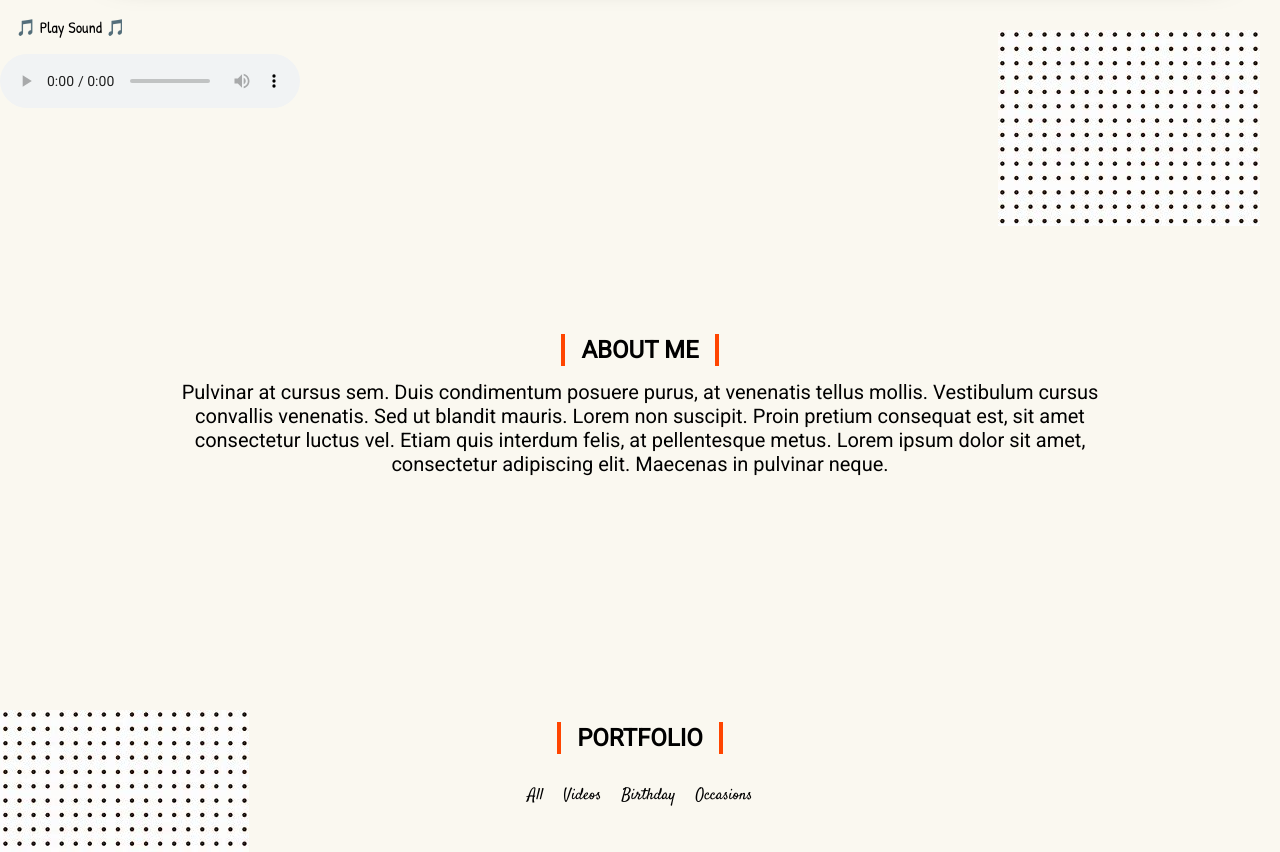
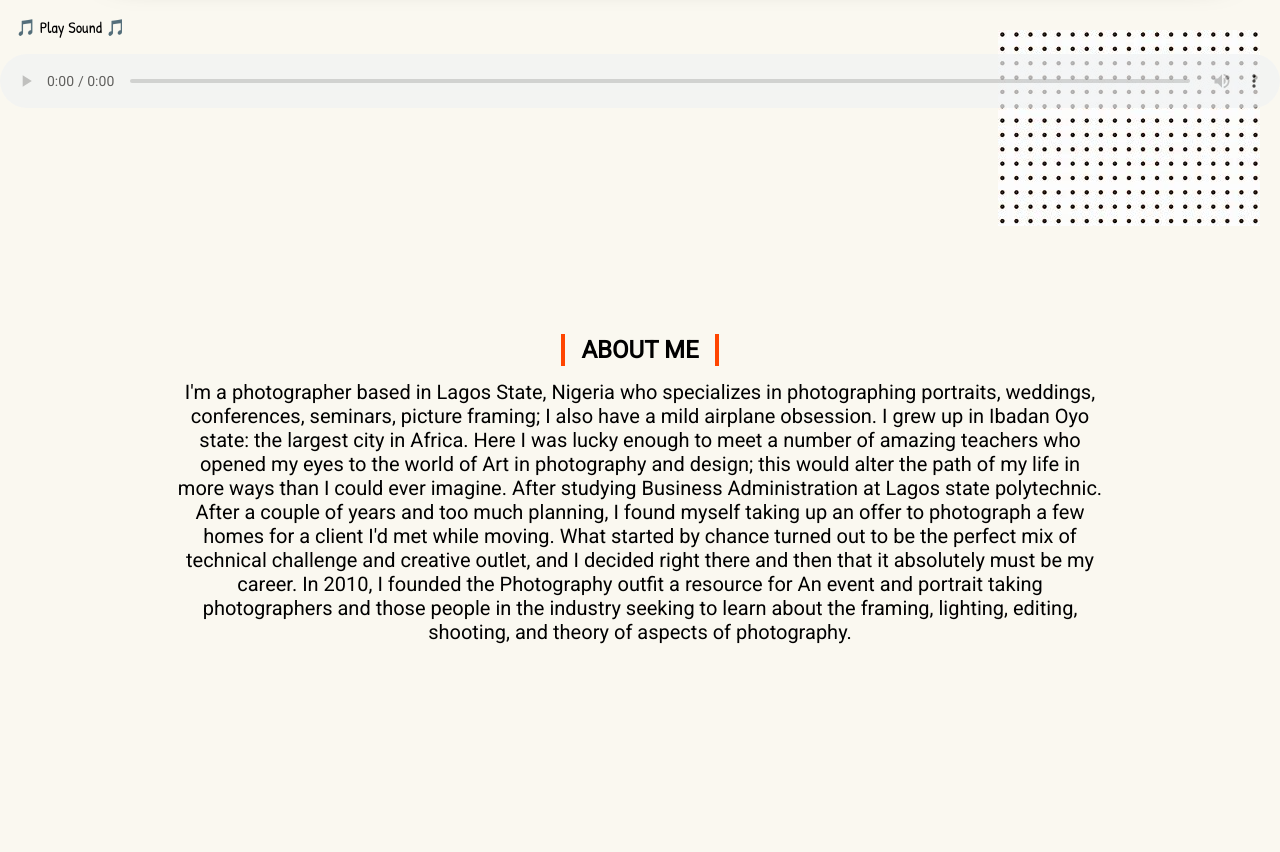
Before and after one commit to boluwatifee4/photo-chanel, a plain HTML site: page index.html in a window 1280 px wide. Shown: the part 650-1502 px from the top of the page. Drawn offline with Linux system fonts and the light colour scheme.

Commit message:
first commit

```diff
--- a/PC.css
+++ b/PC.css
@@ -171,7 +171,7 @@ nav ul a:hover{
 .ab{
     position: absolute;
     left: -1%;
-    top: 170%;
+    top: 200%;
     z-index: -10;
 }
 .ab1{
@@ -330,3 +330,7 @@ footer{
 .social-links p{
     font-family: 'Patrick Hand', cursive;
  }
+ audio{
+     width: 100%;
+     opacity: .7;
+ }
--- a/index.html
+++ b/index.html
@@ -70,10 +70,13 @@
         <img src="./PC-images/dot1.jpg" alt="" class="ab1">
         <h1>ABOUT ME</h1>
 
-        <P>Pulvinar at cursus sem. Duis condimentum posuere purus, at venenatis tellus mollis. Vestibulum cursus
-            convallis venenatis. Sed ut blandit mauris. Lorem non suscipit. Proin pretium consequat est, sit amet
-            consectetur luctus vel. Etiam quis interdum felis, at pellentesque metus. Lorem ipsum dolor sit amet,
-            consectetur adipiscing elit. Maecenas in pulvinar neque.</P>
+        <P>I'm a photographer based in Lagos State, Nigeria who specializes in photographing portraits, weddings, conferences, seminars, picture framing; I also have a mild airplane obsession.
+
+            I grew up in Ibadan Oyo state: the largest city in Africa. Here I was lucky enough to meet a number of amazing teachers who opened my eyes to the world of Art in photography and design; this would alter the path of my life in more ways than I could ever imagine.
+
+            After studying Business Administration at Lagos state polytechnic. After a couple of years and too much planning, I found myself taking up an offer to photograph a few homes for a client I'd met while moving. What started by chance turned out to be the perfect mix of technical challenge and creative outlet, and I decided right there and then that it absolutely must be my career.
+
+            In 2010, I founded the   Photography outfit a resource for An event and portrait taking photographers and those people in the industry seeking to learn about the framing, lighting, editing, shooting, and theory of aspects of photography.</P>
     </section>
 
     <section id="portfolio">
@@ -158,7 +161,7 @@
             <div class="footer-links">
                 <p>Email: channelconnect994@gmail.com</p>
                 <p>Phone Number:<a href="+2348023501317">+2348023501317</a>or <a href="+2348179929188">+2348179929188</a></p>
-                <p>Address: No1 Adenike Street Taki Ogbomosho, Oyo State Nigeria </p>
+                <p>Location: Lagos State, Nigeria </p>
             </div>
         </div>
     </footer>
--- a/mq.css
+++ b/mq.css
@@ -46,7 +46,7 @@
 }
 .hero{
     left: 1%;
-    top: 22%;
+    top: 15%;
     padding: 1rem 3rem;
 }
 .skil{
```
